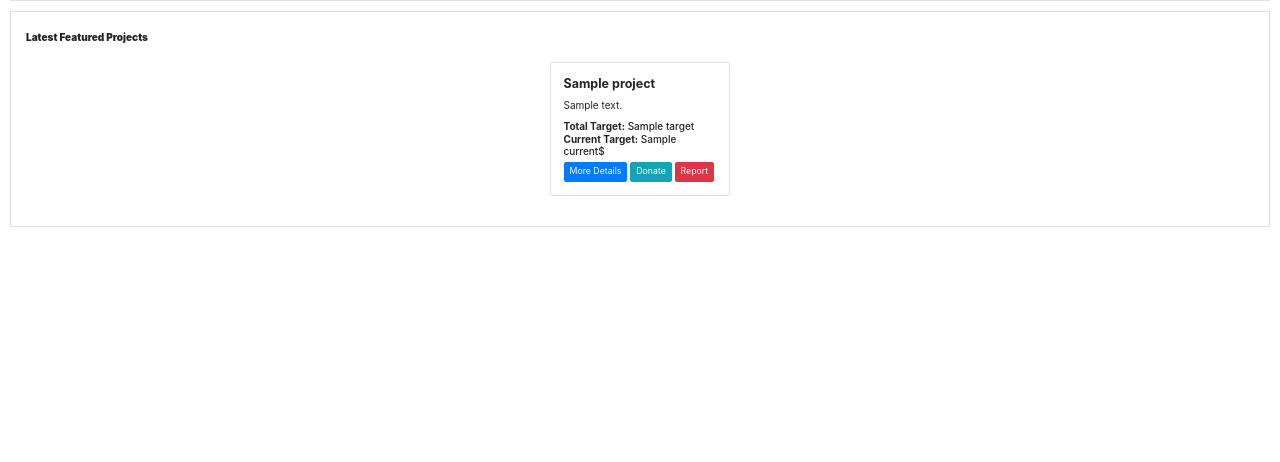
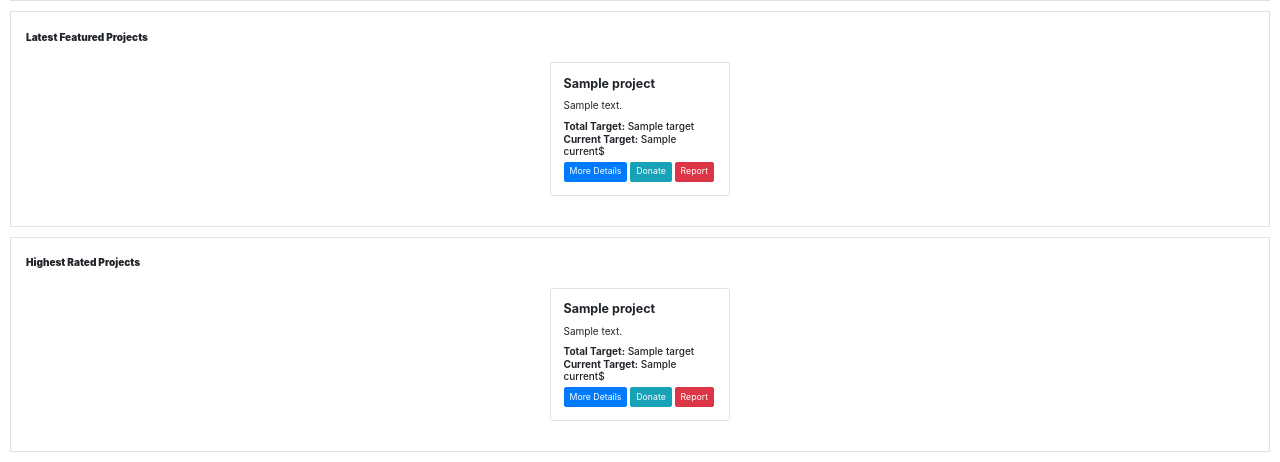
Before and after one commit to MNaguib2611/crowd_funding, a Django app: template users/templates/users/home.html in a window 1280 px wide; the page is wider, and only the part inside the window is pictured. Shown: the part 514-976 px from the top of that part. Before the commit the page ends 741 px from the top of that part, so only its background shows below. Run offline with Django 3.2, Linux system fonts and the light colour scheme; the template is opened without the code that fills it: most values are stand-ins (such as "Sample title", 1, 10 or a date in 2020); some libraries are stand-ins or nearby versions.

Commit message:
adding highest rated projects to home page

```diff
--- a/crowd_funding/settings.py
+++ b/crowd_funding/settings.py
@@ -81,7 +81,7 @@ DATABASES = {
         'NAME': 'crowd_funding',
         'USER': 'root',
         # 'PASSWORD': 'ITIintake40',
-        'PASSWORD': '41195',
+        # 'PASSWORD': '41195',
         'HOST': 'localhost',  # Or an IP Address that your DB is hosted on
         # 'PORT': '3306',
         "OPTIONS": {
--- a/users/templates/users/home.html
+++ b/users/templates/users/home.html
@@ -15,7 +15,8 @@
                 <div class="d-block">
                     <input class="form-control mr-sm-2 d-block" id="project_search" type="search"
                            placeholder="Search" aria-label="Search">
-                    <div class="w-25 border" id="projects_list" style="position: absolute; z-index: 1; background-color: white;">
+                    <div class="w-25 border" id="projects_list"
+                         style="position: absolute; z-index: 1; background-color: white;">
 
                     </div>
                 </div>
@@ -48,7 +49,7 @@
             <div class="d-flex flex-row justify-content-between align-items-center w-100">
                 <div>
                     {% if projects_by_category.page_obj.has_previous %}
-                        <a href="?cat_id={{ categories.curr_category }}&page_cat={{ projects_by_category.page_obj.previous_page_number }}&page_lat_pro={{ latest_projects.page_obj.number }}&page_latest_featured_project={{ page_obj_latest_featured_projects.page_obj.number }}"><i
+                        <a href="?cat_id={{ categories.curr_category }}&page_cat={{ projects_by_category.page_obj.previous_page_number }}&page_lat_pro={{ latest_projects.page_obj.number }}&page_latest_featured_project={{ page_obj_latest_featured_projects.page_obj.number }}&page_highest_rated_projects={{ highest_rated_projects.page_obj.number }}"><i
                                 class="material-icons">arrow_back_ios</i></a>
                     {% endif %}
                 </div>
@@ -86,7 +87,7 @@
 
                 <div>
                     {% if projects_by_category.page_obj.has_next %}
-                        <a href="?cat_id={{ categories.curr_category }}&page_cat={{ projects_by_category.page_obj.next_page_number }}&page_lat_pro={{ latest_projects.page_obj.number }}&page_latest_featured_project={{ page_obj_latest_featured_projects.page_obj.number }}"><i
+                        <a href="?cat_id={{ categories.curr_category }}&page_cat={{ projects_by_category.page_obj.next_page_number }}&page_lat_pro={{ latest_projects.page_obj.number }}&page_latest_featured_project={{ page_obj_latest_featured_projects.page_obj.number }}&page_highest_rated_projects={{ highest_rated_projects.page_obj.number }}"><i
                                 class="material-icons">arrow_forward_ios</i></a>
                     {% endif %}
                 </div>
@@ -103,7 +104,7 @@
         <div class="d-flex flex-row justify-content-between align-items-center w-100">
             <div>
                 {% if latest_projects.page_obj.has_previous %}
-                    <a href="?cat_id={{ categories.curr_category }}&page_cat={{ projects_by_category.page_obj.number }}&page_lat_pro={{ latest_projects.page_obj.previous_page_number }}&page_latest_featured_project={{ page_obj_latest_featured_projects.page_obj.number }}"><i
+                    <a href="?cat_id={{ categories.curr_category }}&page_cat={{ projects_by_category.page_obj.number }}&page_lat_pro={{ latest_projects.page_obj.previous_page_number }}&page_latest_featured_project={{ page_obj_latest_featured_projects.page_obj.number }}&page_highest_rated_projects={{ highest_rated_projects.page_obj.number }}"><i
                             class="material-icons">arrow_back_ios</i></a>
                 {% endif %}
             </div>
@@ -142,7 +143,7 @@
 
             <div>
                 {% if latest_projects.page_obj.has_next %}
-                    <a href="?cat_id={{ categories.curr_category }}&page_cat={{ projects_by_category.page_obj.number }}&page_lat_pro={{ latest_projects.page_obj.next_page_number }}&page_latest_featured_project={{ page_obj_latest_featured_projects.page_obj.number }}"><i
+                    <a href="?cat_id={{ categories.curr_category }}&page_cat={{ projects_by_category.page_obj.number }}&page_lat_pro={{ latest_projects.page_obj.next_page_number }}&page_latest_featured_project={{ page_obj_latest_featured_projects.page_obj.number }}&page_highest_rated_projects={{ highest_rated_projects.page_obj.number }}"><i
                             class="material-icons">arrow_forward_ios</i></a>
                 {% endif %}
             </div>
@@ -162,7 +163,7 @@
         <div class="d-flex flex-row justify-content-between align-items-center w-100">
             <div>
                 {% if page_obj_latest_featured_projects.page_obj.has_previous %}
-                    <a href="?cat_id={{ categories.curr_category }}&page_cat={{ projects_by_category.page_obj.number }}&page_lat_pro={{ latest_projects.page_obj.number }}&page_latest_featured_project={{ page_obj_latest_featured_projects.page_obj.previous_page_number }}"><i
+                    <a href="?cat_id={{ categories.curr_category }}&page_cat={{ projects_by_category.page_obj.number }}&page_lat_pro={{ latest_projects.page_obj.number }}&page_latest_featured_project={{ page_obj_latest_featured_projects.page_obj.previous_page_number }}&page_highest_rated_projects={{ highest_rated_projects.page_obj.number }}"><i
                             class="material-icons">arrow_back_ios</i></a>
                 {% endif %}
             </div>
@@ -201,7 +202,64 @@
 
             <div>
                 {% if page_obj_latest_featured_projects.page_obj.has_next %}
-                    <a href="?cat_id={{ categories.curr_category }}&page_cat={{ projects_by_category.page_obj.number }}&page_lat_pro={{ latest_projects.page_obj.number }}&page_latest_featured_project={{ page_obj_latest_featured_projects.page_obj.next_page_number }}"><i
+                    <a href="?cat_id={{ categories.curr_category }}&page_cat={{ projects_by_category.page_obj.number }}&page_lat_pro={{ latest_projects.page_obj.number }}&page_latest_featured_project={{ page_obj_latest_featured_projects.page_obj.next_page_number }}&page_highest_rated_projects={{ highest_rated_projects.page_obj.number }}"><i
+                            class="material-icons">arrow_forward_ios</i></a>
+                {% endif %}
+            </div>
+        </div>
+
+    </div>
+
+
+
+    <div class="d-flex flex-column border m-3 p-4" id="highest_rated_projects_container">
+        {#        <div id="category_selector_container">#}
+        <label class="my-1 mr-2 d-inline"><b>Highest Rated Projects</b></label>
+        {#        </div>#}
+
+        <div class="d-flex flex-row justify-content-between align-items-center w-100">
+            <div>
+                {% if highest_rated_projects.page_obj.has_previous %}
+                    <a href="?cat_id={{ categories.curr_category }}&page_cat={{ projects_by_category.page_obj.number }}&page_lat_pro={{ latest_projects.page_obj.number }}&page_latest_featured_project={{ page_obj_latest_featured_projects.page_obj.number }}&page_highest_rated_projects={{ highest_rated_projects.page_obj.previous_page_number }}"><i
+                            class="material-icons">arrow_back_ios</i></a>
+                {% endif %}
+            </div>
+
+            <div class="highest_rated_projects d-flex flex-row justify-content-between flex-wrap">
+                {% for project in highest_rated_projects.projects %}
+                    <div class="card m-4 border rounded-5" style="width: 18rem;">
+
+                        {#            <img class="card-img-top" src="..." alt="Card image cap">#}
+                        <div class="card-body">
+                            <h5 class="card-title"><b>{{ project.title }}</b></h5>
+                            <p class="card-text text-truncate">{{ project.details }}</p>
+                            <h6 class="card-subtitle mb-2"><b>Total Target:</b> {{ project.target }}</h6>
+                            <h6 class="card-subtitle mb-2"><b>Current Target:</b> {{ project.current }}$</h6>
+                            <a href="#" class="btn btn-primary btn-sm">More Details</a>
+                            <button id="donate" class="btn btn-info btn-sm" data-toggle="modal"
+                                    data-title="{{ project.title }}"
+                                    data-project_id="{{ project.id }}"
+                                    data-target-donation="{{ project.target }}"
+                                    data-current-donation="{{ project.current }}"
+                                    data-target="#donate-model" {% if project.target == project.current %}
+                                {{ "disabled" }} {% endif %}>Donate
+                            </button>
+                            <a href="{% url 'report_project' project.id %}">
+                                <button {% if project.is_reported %} {{ "disabled" }} {% endif %}
+                                        class="btn btn-danger btn-sm">
+                                    Report
+                                </button>
+                            </a>
+                        </div>
+                    </div>
+                {% empty %}
+                    <h3>No Projects</h3>
+                {% endfor %}
+            </div>
+
+            <div>
+                {% if highest_rated_projects.page_obj.has_next %}
+                    <a href="?cat_id={{ categories.curr_category }}&page_cat={{ projects_by_category.page_obj.number }}&page_lat_pro={{ latest_projects.page_obj.number }}&page_latest_featured_project={{ page_obj_latest_featured_projects.page_obj.number }}&page_highest_rated_projects={{ highest_rated_projects.page_obj.next_page_number }}"><i
                             class="material-icons">arrow_forward_ios</i></a>
                 {% endif %}
             </div>
```
Also changed, not shown: users/views.py (+11 -2 lines).
